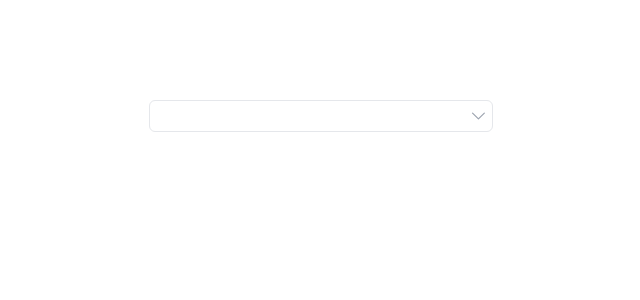
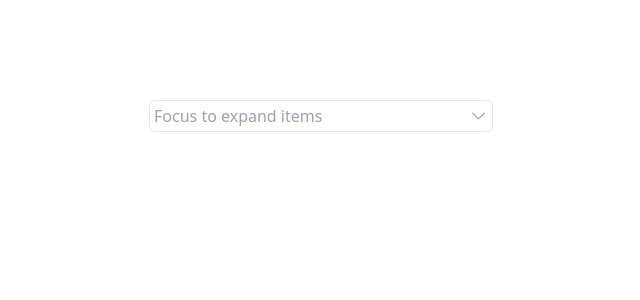
Before and after one commit to aziz-codes/react-taileind-components, a React (Vite) app: page / in a window 1280 px wide. Shown: the top 300 px of the page, without its empty margins (319-959 px from the left). Built offline with nearby package versions, Linux system fonts and the light colour scheme.

Commit message:
added placeholder to input

```diff
--- a/src/components/dropdown/Input.jsx
+++ b/src/components/dropdown/Input.jsx
@@ -4,7 +4,7 @@ const Input = ({ selected }) => {
   return (
     <input
       type="text"
-      placeholder={selected}
+      placeholder="Focus to expand items"
       value={selected}
       className="h-full w-full rounded-md outline-none
   focus:outline-none "
```
